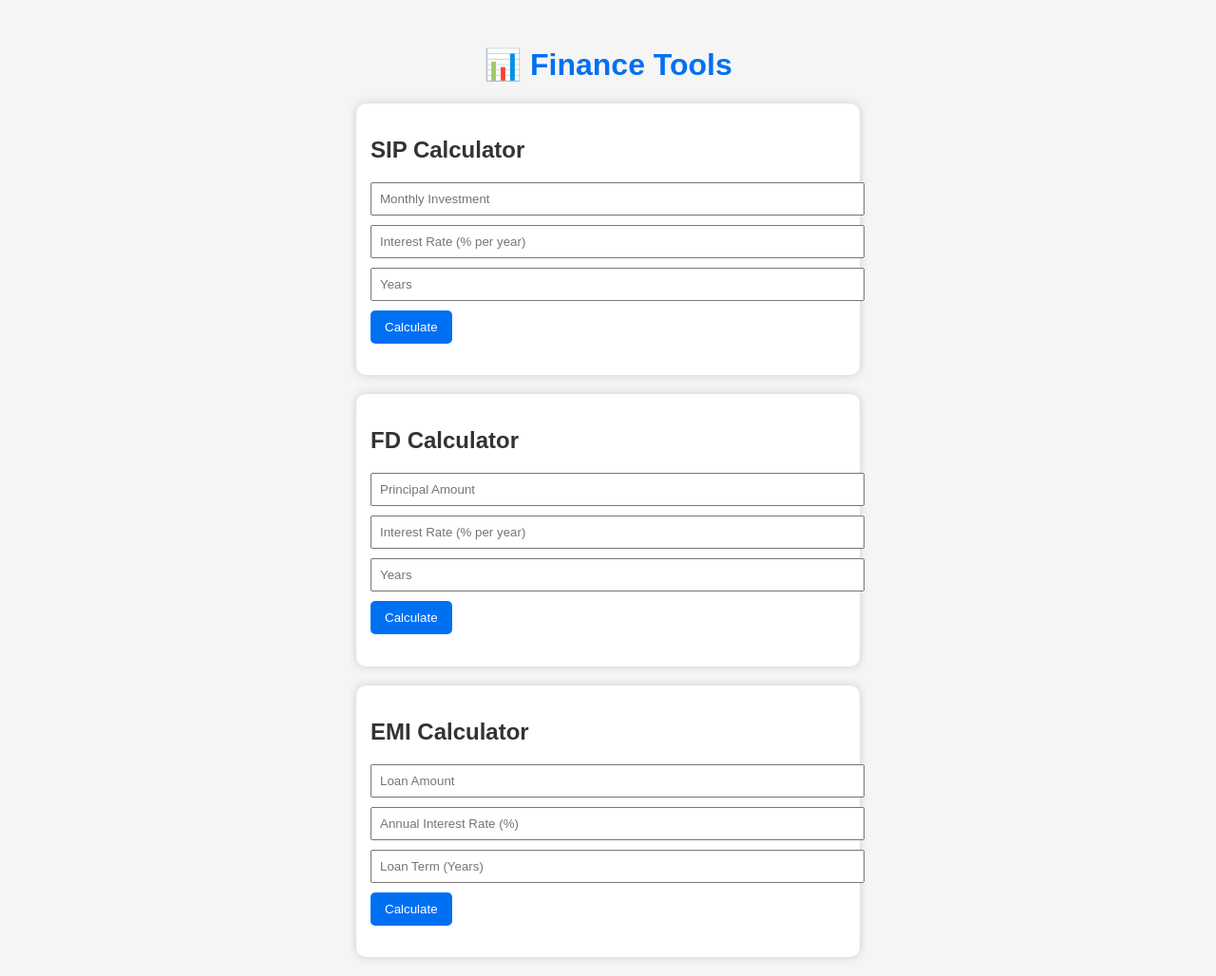
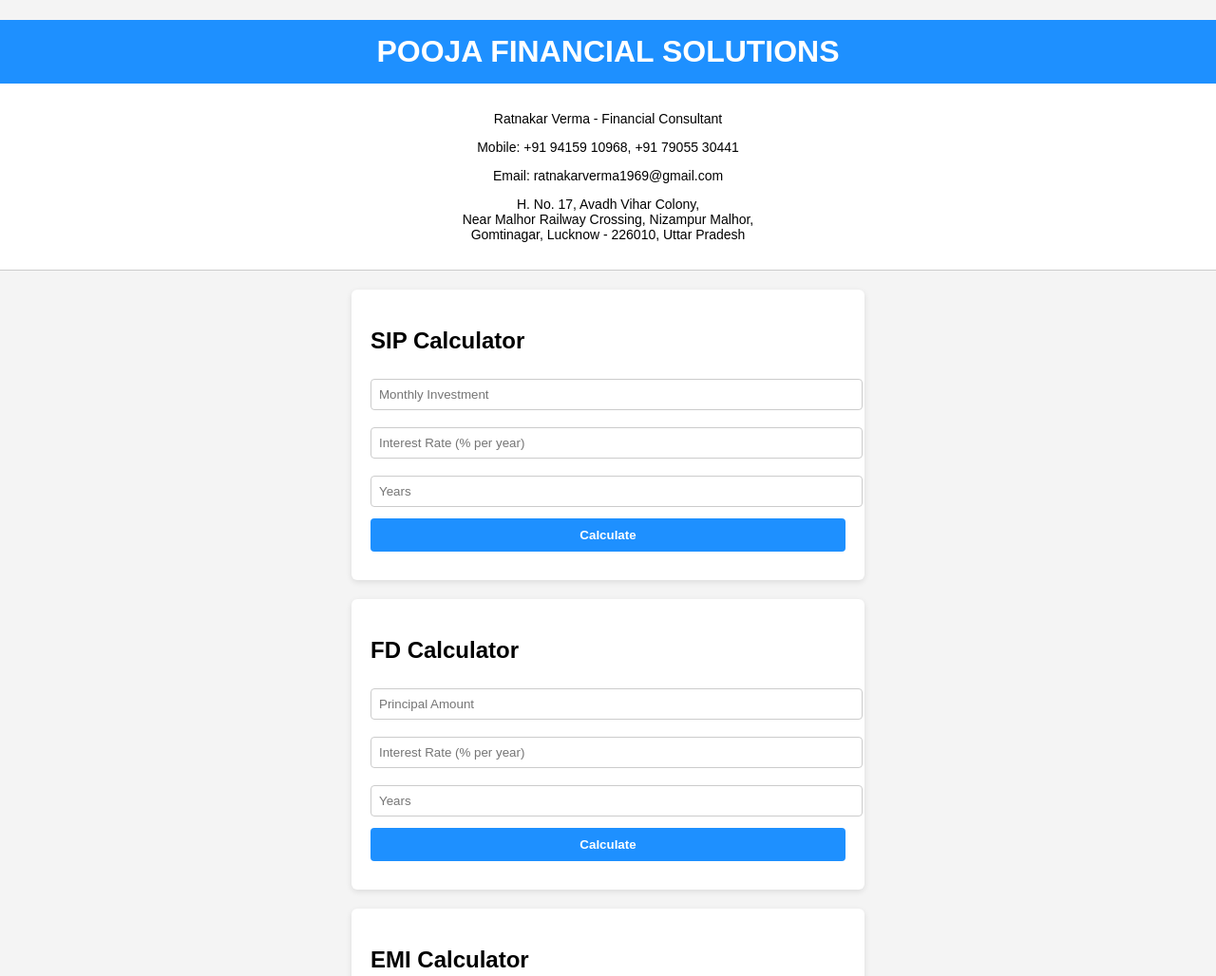
Before and after one commit to sipcalculatorman/sip-calculator, a plain HTML site: page index.html in a window 1280 px wide. Shown: the top 1028 px of the page at 95% size. Drawn offline with Linux system fonts and the light colour scheme.

Commit message:
Update index.html

```diff
--- a/index.html
+++ b/index.html
@@ -1,102 +1,131 @@
 <!DOCTYPE html>
-<html>
+<html lang="en">
 <head>
-  <meta charset="UTF-8">
-  <title>Finance Tools</title>
+  <meta charset="UTF-8" />
+  <meta name="viewport" content="width=device-width, initial-scale=1.0"/>
+  <title>Finance Tools - POOJA FINANCIAL SOLUTIONS</title>
   <style>
     body {
       font-family: Arial, sans-serif;
-      padding: 20px;
-      background: #f5f5f5;
-      color: #333;
+      background-color: #f4f4f4;
+      padding: 0;
+      margin: 0;
     }
     h1 {
       text-align: center;
-      color: #0070f3;
+      background-color: #1e90ff;
+      color: white;
+      padding: 15px 0;
+      margin-bottom: 0;
     }
-    .tool {
-      background: #fff;
+    .details {
+      background-color: white;
       padding: 15px;
+      text-align: center;
+      font-size: 14px;
+      border-bottom: 1px solid #ccc;
+    }
+    .calculator {
+      max-width: 500px;
       margin: 20px auto;
-      border-radius: 10px;
-      box-shadow: 0 0 10px #ccc;
-      max-width: 500px;
+      background-color: white;
+      padding: 20px;
+      border-radius: 6px;
+      box-shadow: 0 2px 6px rgba(0,0,0,0.1);
     }
     input {
       width: 100%;
-      margin-bottom: 10px;
       padding: 8px;
+      margin: 6px 0 12px;
+      border: 1px solid #ccc;
+      border-radius: 4px;
     }
     button {
-      padding: 10px 15px;
-      background-color: #0070f3;
+      width: 100%;
+      padding: 10px;
+      background-color: #1e90ff;
       color: white;
       border: none;
-      border-radius: 5px;
+      border-radius: 4px;
+      cursor: pointer;
+      font-weight: bold;
     }
-    h3 {
-      color: green;
+    button:hover {
+      background-color: #007acc;
+    }
+    .result {
+      margin-top: 10px;
+      font-weight: bold;
+      text-align: center;
     }
   </style>
 </head>
 <body>
 
-  <h1>📊 Finance Tools</h1>
+  <h1>POOJA FINANCIAL SOLUTIONS</h1>
 
-  <!-- SIP Calculator -->
-  <div class="tool">
-    <h2>SIP Calculator</h2>
-    <input id="sipAmount" type="number" placeholder="Monthly Investment">
-    <input id="sipRate" type="number" placeholder="Interest Rate (% per year)">
-    <input id="sipYears" type="number" placeholder="Years">
-    <button onclick="calcSIP()">Calculate</button>
-    <h3 id="sipResult"></h3>
+  <div class="details">
+    <p>Ratnakar Verma - Financial Consultant</p>
+    <p>Mobile: +91 94159 10968, +91 79055 30441</p>
+    <p>Email: ratnakarverma1969@gmail.com</p>
+    <p>H. No. 17, Avadh Vihar Colony,<br>
+       Near Malhor Railway Crossing, Nizampur Malhor,<br>
+       Gomtinagar, Lucknow - 226010, Uttar Pradesh</p>
   </div>
 
-  <!-- FD Calculator -->
-  <div class="tool">
-    <h2>FD Calculator</h2>
-    <input id="fdPrincipal" type="number" placeholder="Principal Amount">
-    <input id="fdRate" type="number" placeholder="Interest Rate (% per year)">
-    <input id="fdYears" type="number" placeholder="Years">
-    <button onclick="calcFD()">Calculate</button>
-    <h3 id="fdResult"></h3>
+  <div class="calculator">
+    <h2>SIP Calculator</h2>
+    <input type="number" id="sipAmount" placeholder="Monthly Investment" />
+    <input type="number" id="sipRate" placeholder="Interest Rate (% per year)" />
+    <input type="number" id="sipYears" placeholder="Years" />
+    <button onclick="calculateSIP()">Calculate</button>
+    <div class="result" id="sipResult"></div>
   </div>
 
-  <!-- EMI Calculator -->
-  <div class="tool">
+  <div class="calculator">
+    <h2>FD Calculator</h2>
+    <input type="number" id="fdAmount" placeholder="Principal Amount" />
+    <input type="number" id="fdRate" placeholder="Interest Rate (% per year)" />
+    <input type="number" id="fdYears" placeholder="Years" />
+    <button onclick="calculateFD()">Calculate</button>
+    <div class="result" id="fdResult"></div>
+  </div>
+
+  <div class="calculator">
     <h2>EMI Calculator</h2>
-    <input id="loan" type="number" placeholder="Loan Amount">
-    <input id="emiRate" type="number" placeholder="Annual Interest Rate (%)">
-    <input id="term" type="number" placeholder="Loan Term (Years)">
-    <button onclick="calcEMI()">Calculate</button>
-    <h3 id="emiResult"></h3>
+    <input type="number" id="emiLoan" placeholder="Loan Amount" />
+    <input type="number" id="emiRate" placeholder="Annual Interest Rate (%)" />
+    <input type="number" id="emiYears" placeholder="Loan Term (Years)" />
+    <button onclick="calculateEMI()">Calculate</button>
+    <div class="result" id="emiResult"></div>
   </div>
 
   <script>
-    function calcSIP() {
-      let P = parseFloat(document.getElementById("sipAmount").value);
-      let r = parseFloat(document.getElementById("sipRate").value) / 100 / 12;
-      let n = parseFloat(document.getElementById("sipYears").value) * 12;
-      let fv = P * (((Math.pow(1 + r, n) - 1) / r) * (1 + r));
-      document.getElementById("sipResult").innerText = "Future Value: ₹" + fv.toFixed(2);
+    function calculateSIP() {
+      const P = parseFloat(document.getElementById('sipAmount').value);
+      const r = parseFloat(document.getElementById('sipRate').value) / 100 / 12;
+      const n = parseFloat(document.getElementById('sipYears').value) * 12;
+      const futureValue = P * (((Math.pow(1 + r, n)) - 1) / r) * (1 + r);
+      document.getElementById('sipResult').innerText = 'Future Value: ₹' + futureValue.toFixed(2);
     }
 
-    function calcFD() {
-      let p = parseFloat(document.getElementById("fdPrincipal").value);
-      let r = parseFloat(document.getElementById("fdRate").value) / 100;
-      let t = parseFloat(document.getElementById("fdYears").value);
-      let amount = p * Math.pow((1 + r), t);
-      document.getElementById("fdResult").innerText = "Maturity Value: ₹" + amount.toFixed(2);
+    function calculateFD() {
+      const P = parseFloat(document.getElementById('fdAmount').value);
+      const r = parseFloat(document.getElementById('fdRate').value) / 100;
+      const n = parseFloat(document.getElementById('fdYears').value);
+      const A = P * Math.pow((1 + r), n);
+      document.getElementById('fdResult').innerText = 'Maturity Amount: ₹' + A.toFixed(2);
     }
 
-    function calcEMI() {
-      let P = parseFloat(document.getElementById("loan").value);
-      let R = parseFloat(document.getElementById("emiRate").value) / 12 / 100;
-      let N = parseFloat(document.getElementById("term").value) * 12;
-      let emi = P * R * Math.pow(1 + R, N) / (Math.pow(1 + R, N) - 1);
-      document.getElementById("emiResult").innerText = "Monthly EMI: ₹" + emi.toFixed(2);
+    function calculateEMI() {
+      const P = parseFloat(document.getElementById('emiLoan').value);
+      const annualRate = parseFloat(document.getElementById('emiRate').value);
+      const n = parseFloat(document.getElementById('emiYears').value) * 12;
+      const r = annualRate / 12 / 100;
+      const EMI = (P * r * Math.pow(1 + r, n)) / (Math.pow(1 + r, n) - 1);
+      document.getElementById('emiResult').innerText = 'Monthly EMI: ₹' + EMI.toFixed(2);
     }
   </script>
+
 </body>
 </html>
```
